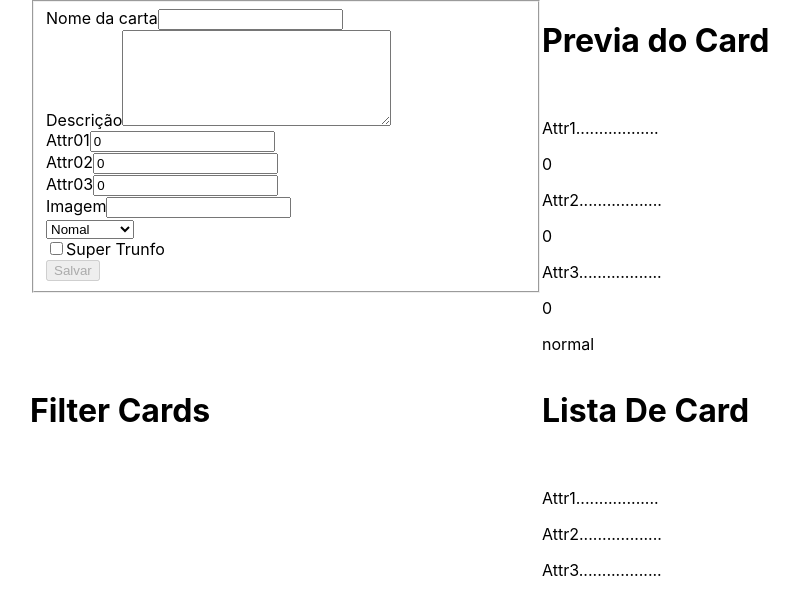
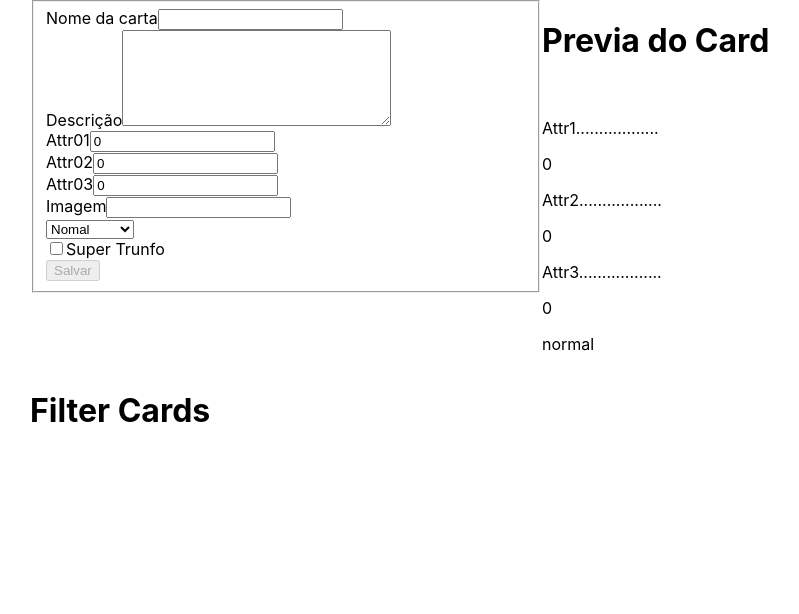
Before and after one commit to tryber/sd-013-a-project-tryunfo-beta, a React (Create React App) app: page / in a window 1280 px wide. Shown: the top 614 px of the page, without its empty margins (98-897 px from the left). Built offline with nearby package versions, Linux system fonts and the light colour scheme.

Commit message:
Requisito 4 passando

```diff
--- a/src/App.js
+++ b/src/App.js
@@ -58,8 +58,8 @@ class App extends Component {
         <div className="container-display-card">
           <div><FilterCards /></div>
           <div>
-            <h1>Lista De Card</h1>
-            <Card />
+            {/* <h1>Lista De Card</h1>
+            <Card /> */}
           </div>
         </div>
       </div>
```
